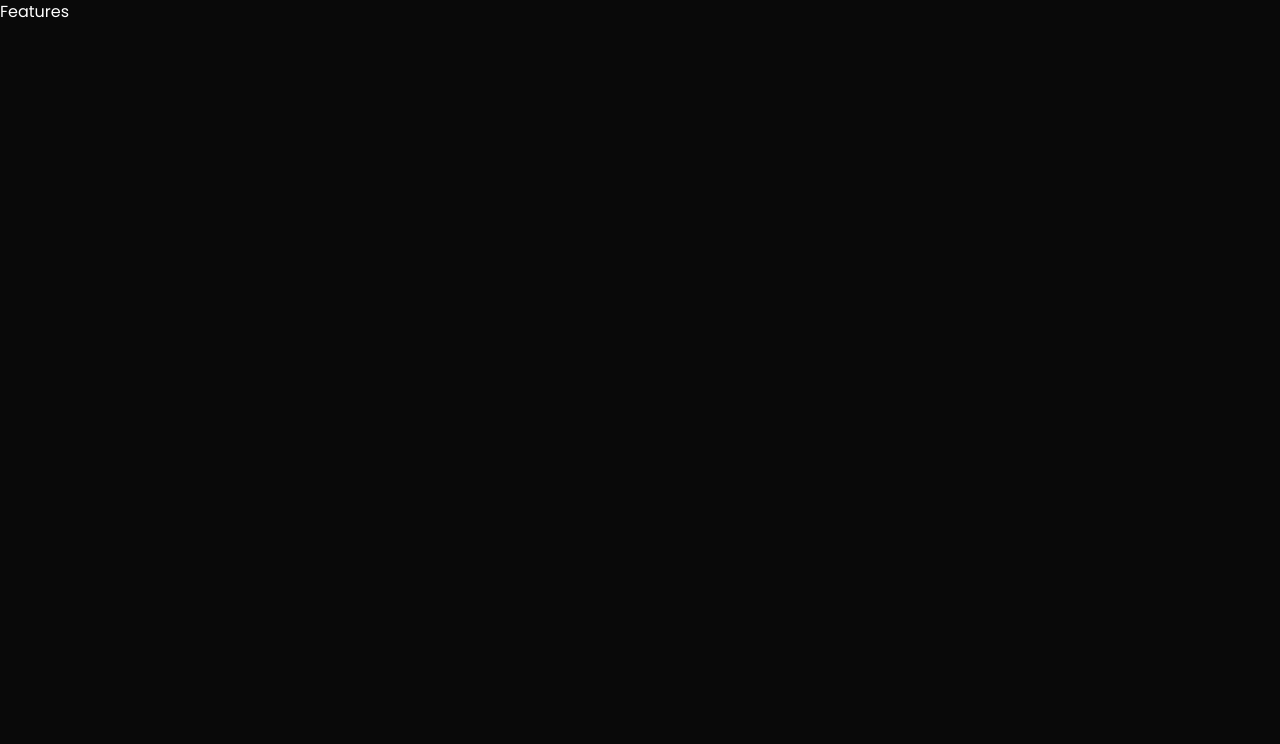
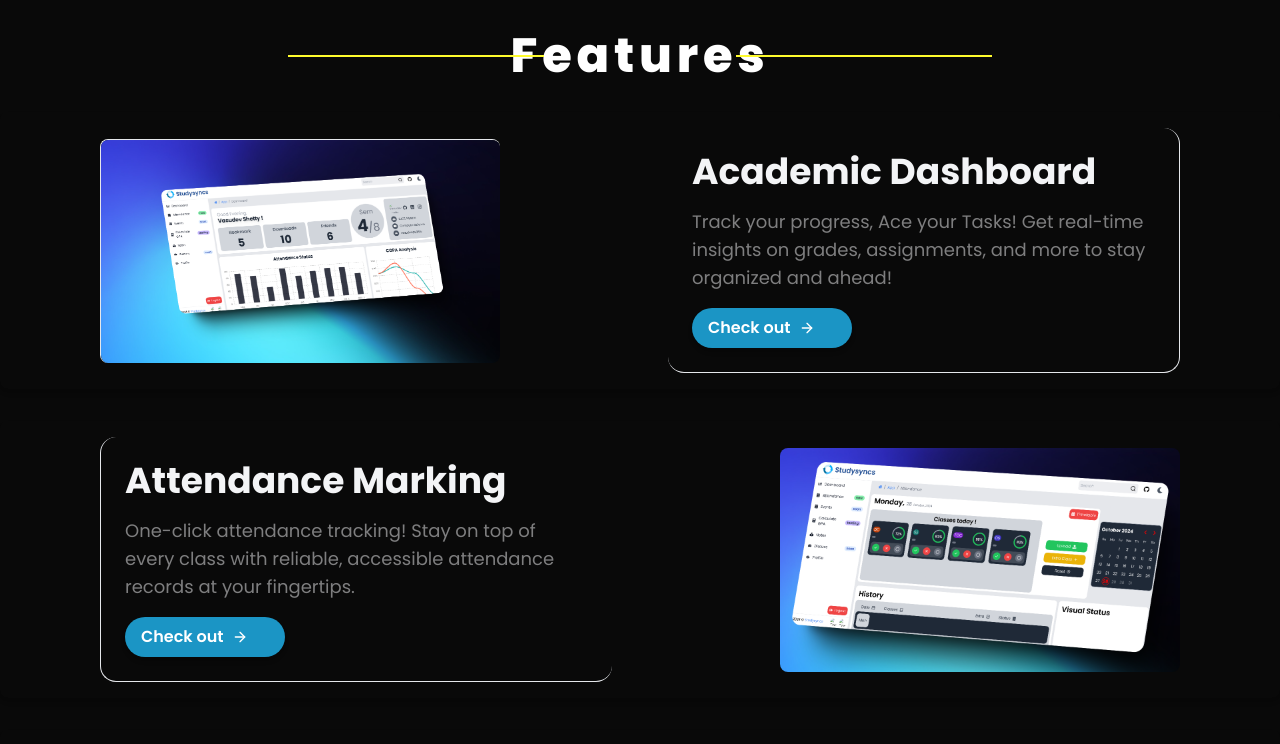
Before and after one commit to Vasudevshetty/studysyncs-v2, a React (Vite) app in the folder client/: page / in a window 1280 px wide. Shown: the part 960-1704 px from the top of the page. Before the commit the page ends 984 px from the top, so only its background shows below. Built offline with nearby package versions, Linux system fonts and the light colour scheme.

Commit message:
done the features part

```diff
--- a/client/src/components/Home/Features.jsx
+++ b/client/src/components/Home/Features.jsx
@@ -1,5 +1,63 @@
+import { FiArrowRight } from "react-icons/fi";
+import { Link } from "react-router-dom";
+import featuresData from "../../constants/featuresData"; // Adjust the path as necessary
+
 function Features() {
-  return <div className="text-white">Features</div>;
+  return (
+    <div className="text-white mt-8">
+      {/* Title */}
+      <h1 className="text-center text-3xl sm:text-5xl font-extrabold tracking-widest relative">
+        <span className="before:content-[''] before:absolute before:border-t-2 before:border-primary-yellow
+            before:w-20 sm:before:w-64 before:left-4 sm:before:left-72 before:top-1/2
+            before:transform before:-translate-y-1/2 before:transition-opacity before:duration-500 before:opacity-100
+            hover:before:opacity-50
+
+            after:content-[''] after:absolute after:border-t-2 after:border-primary-yellow
+            after:w-20 sm:after:w-64 after:top-1/2 after:right-6 sm:after:right-72
+            after:transform after:-translate-y-1/2 after:transition-opacity after:duration-500 after:opacity-100
+            hover:after:opacity-50">
+          Features
+        </span>
+      </h1>
+
+      {/* Feature Sections */}
+      {featuresData.map((feature, index) => (
+        <div
+          key={index}
+          className={`flex flex-col md:flex-row justify-around items-center rounded-lg shadow-md mt-8 gap-6 md:gap-8 lg:gap-12 px-10 p-4 ${
+            index % 2 === 0 ? "md:flex-row" : "md:flex-row-reverse"
+          }`}
+        >
+          {/* Image Section */}
+          <img
+            src={feature.imgSrc}
+            className={`w-full md:w-1/3 lg:w-1/3 h-auto md:h-48 lg:h-56 object-cover rounded-lg ${feature.imgClass}`}
+            alt={feature.title}
+          />
+
+          {/* Text Section */}
+          <div className={`flex flex-col justify-start gap-4 text-center md:text-left max-w-lg p-6  ${feature.textClass}`}>
+            <h1 className="text-2xl md:text-3xl lg:text-4xl font-bold text-gray-100">
+              {feature.title}
+            </h1>
+            {feature.description && (
+              <p className="text-gray-100/50 text-sm md:text-base lg:text-lg leading-relaxed">
+                {feature.description}
+              </p>
+            )}
+            <Link
+              to={feature.linkPath}
+              className={`flex justify-center md:justify-start items-center gap-2 font-semibold text-sm md:text-base p-2 px-4 rounded-3xl transition-all duration-300 shadow-md w-40 ${
+                feature.isComingSoon ? "bg-primary-yellow text-gray-700/90 hover:bg-yellow-600 rounded-xl" : "bg-primary-blue text-white hover:bg-blue-600"
+              }`}
+            >
+              {feature.linkText} {!feature.isComingSoon && <FiArrowRight />}
+            </Link>
+          </div>
+        </div>
+      ))}
+    </div>
+  );
 }
 
 export default Features;
--- /dev/null
+++ b/client/src/constants/featuresData.js
@@ -0,0 +1,45 @@
+const featuresData = [
+  {
+    imgSrc: "/Home/attendence.png",
+    title: "Academic Dashboard",
+    description:
+      "Track your progress, Ace your Tasks! Get real-time insights on grades, assignments, and more to stay organized and ahead!",
+    linkText: "Check out",
+    linkPath: "/dashboard",
+    imgClass: "border-l border-t", // Image border classes
+    textClass: "border-b border-r rounded-br-2xl sm:rounded-tr-2xl rounded-bl-2xl", // Text border classes
+  },
+  {
+    imgSrc: "/Home/timetable.png",
+    title: "Attendance Marking",
+    description:
+      "One-click attendance tracking! Stay on top of every class with reliable, accessible attendance records at your fingertips.",
+    linkText: "Check out",
+    linkPath: "/dashboard",
+    imgClass: "", // No border for image
+    textClass: "border-b border-l rounded-bl-2xl sm:rounded-tl-2xl rounded-br-2xl", // Text border classes
+  },
+  {
+    imgSrc: "/Home/notes.png",
+    title: "Notes Management",
+    description:
+      "All Your Notes, One Search Away! Effortlessly organize, access, and stay ahead in every subject.",
+    linkText: "Check out",
+    linkPath: "/dashboard",
+    imgClass: "border-l border-t", // Image border classes
+    textClass: "border-b border-r rounded-br-2xl sm:rounded-tr-2xl rounded-bl-2xl", // Text border classes
+  },
+  {
+    imgSrc: "/Home/discord.png",
+    title: "Academic Dashboard",
+    description:
+      "Join our vibrant Discord community to connect with fellow students, share resources, and get support for your academic journey. ",
+    linkText: "COMING SOON!",
+    linkPath: "/dashboard",
+    isComingSoon: true,
+    imgClass: "border-r border-t", // No border for image
+    textClass: "border-b border-l rounded-tr-2xl rounded-bl-2xl sm:rounded-tl-2xl rounded-br-2xl  pt-2", // Text border classes
+  },
+];
+
+export default featuresData;
```
Also changed, not shown: client/public/Home/discord.png (renamed from client/public/Home/discord'.png).
